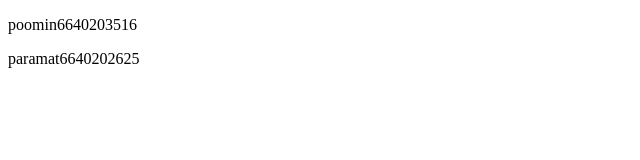
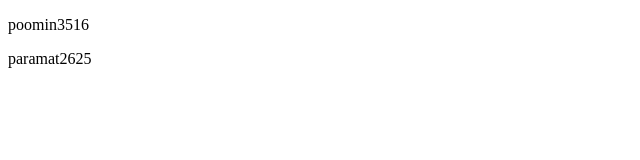
Before and after one commit to Poomincake/lab3, a plain HTML site: page index.html in a window 1280 px wide. Shown: the whole page, without its empty margins (0-640 px from the left). Drawn offline with Linux system fonts and the light colour scheme.

Commit message:
fix main

```diff
--- a/index.html
+++ b/index.html
@@ -6,7 +6,7 @@
     <title>My Website</title>
 </head>
 <body>
-    <p>poomin6640203516</p>
-    <p>paramat6640202625</p>
+    <p>poomin3516</p>
+    <p>paramat2625</p>
 </body>
 </html>
```
